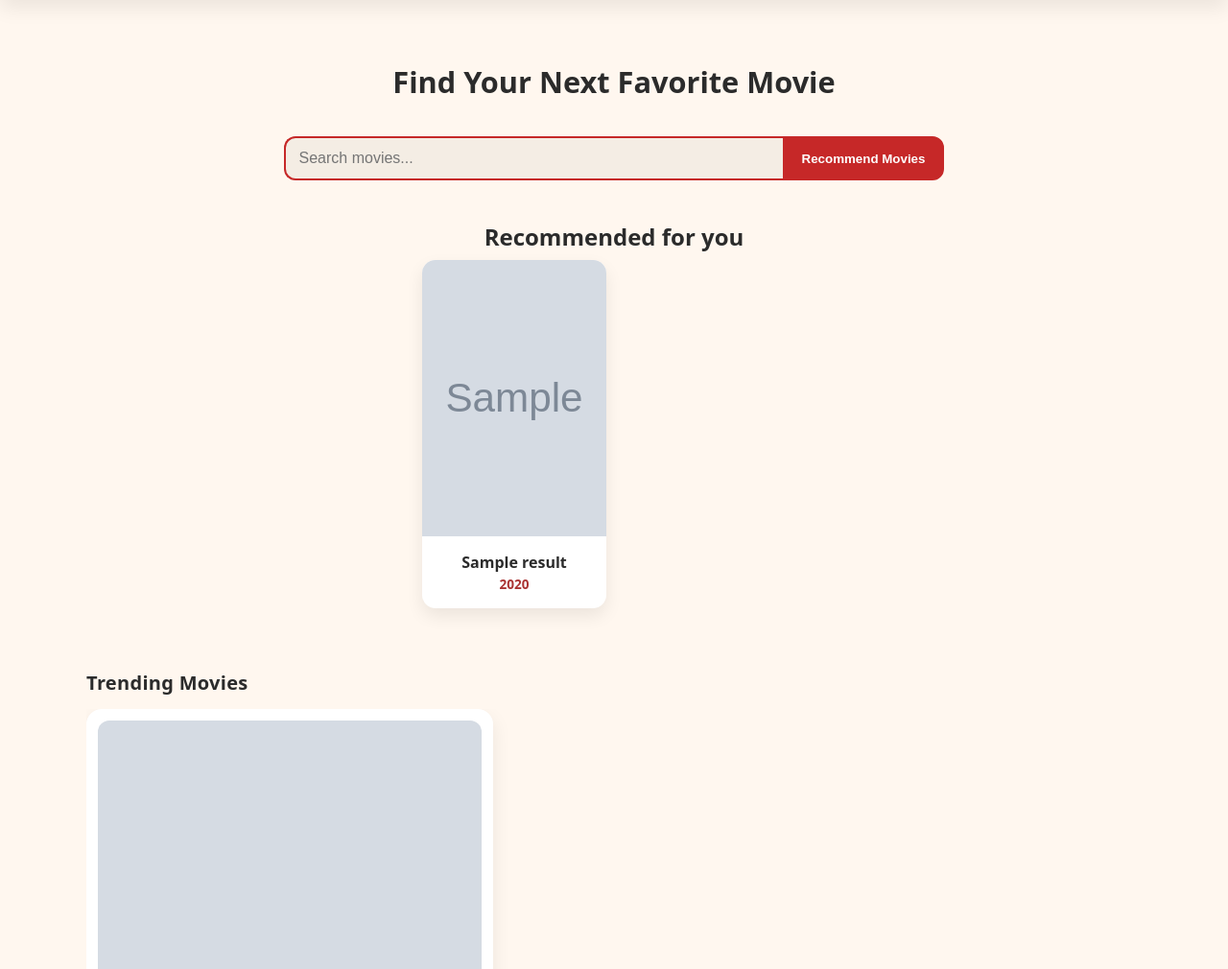
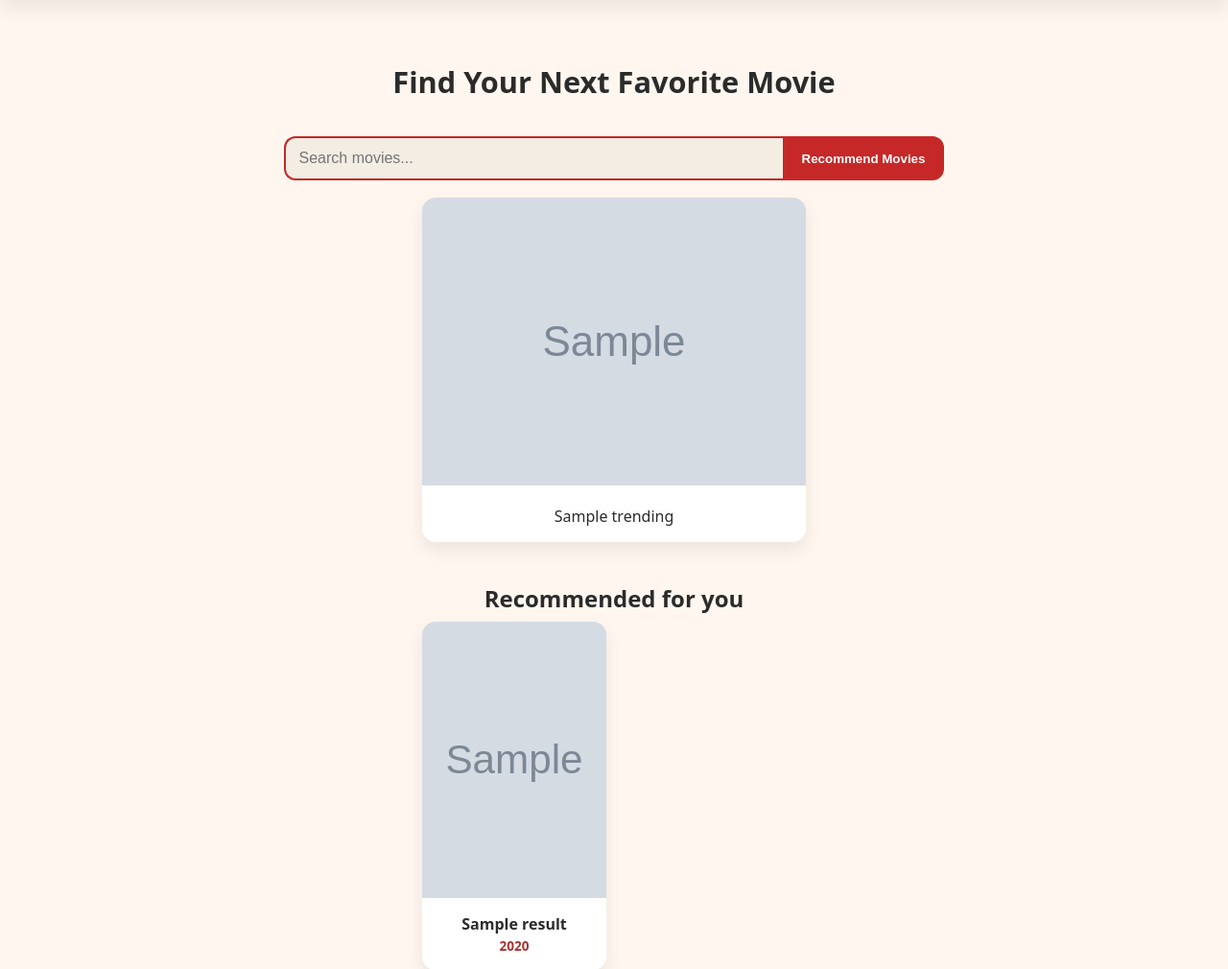
Before and after one commit to abhithombare45/Movie-Recommender-System, a Flask app: template templates/index.html in a window 1280 px wide. Shown: the part 70-1080 px from the top of the page at 96% size. Run offline with Flask 3, Linux system fonts and the light colour scheme; the template is opened without the code that fills it: most values are stand-ins (such as "Sample title", 1, 10 or a date in 2020); grey boxes marked "Sample" are stand-in pictures; parts of the project's set-up code (start-up, migrations or seed data) failed here and were passed over.

Commit message:
Auto COMMIT on React Tut Project

```diff
--- a/templates/index.html
+++ b/templates/index.html
@@ -15,6 +15,16 @@
       </div>
       <button class="cta" type="submit" id="recommendBtn"><strong>Recommend Movies</strong></button>
     </form>
+
+    <div class="trending-slider">
+      {% for item in trending %}
+      <div class="movie-card">
+        <img src="{{ item.poster }}" alt="{{ item.title }}" onerror="this.src='/assets/icons/placeholder.jpg';">
+        <p>{{ item.title }}</p>
+      </div>
+      {% endfor %}
+    </div>
+
 
     {% if results %}
     <section class="recommendations">
```
